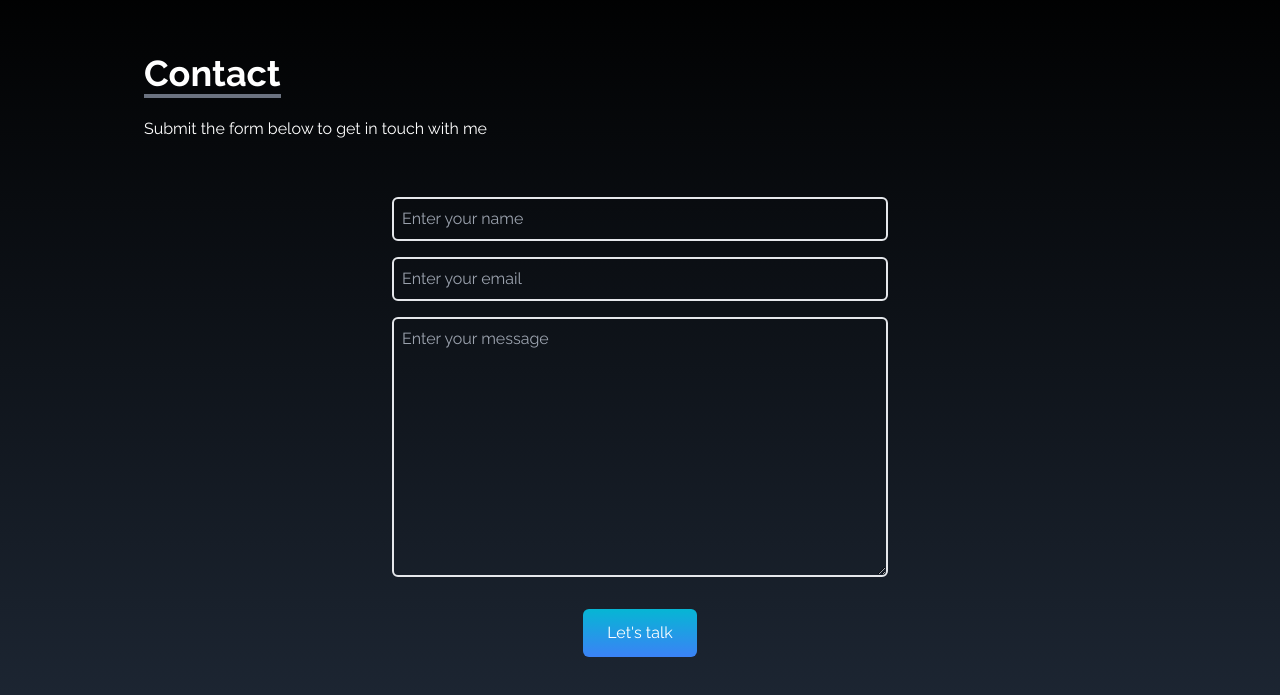
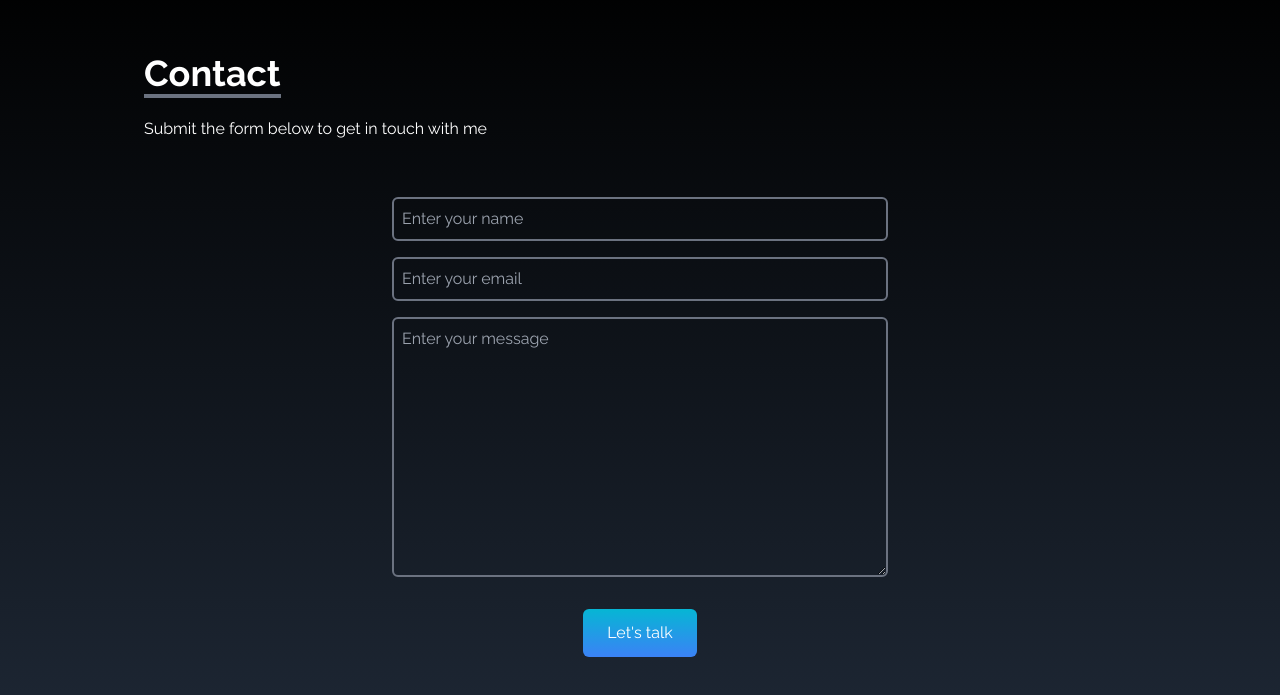
Before and after one commit to Luiz-Fel/luiz-fel-portfolio, a React (Vite) app: page / in a window 1280 px wide. Shown: the part 3039-3734 px from the top of the page. Built offline with nearby package versions, Linux system fonts and the light colour scheme; no server answers.

Commit message:
Updated styles

```diff
--- a/src/components/Contact.jsx
+++ b/src/components/Contact.jsx
@@ -50,21 +50,21 @@
               name="name"
               placeholder="Enter your name"
               onChange={(e) => setName(e.target.value)}
-              className="p-2 bg-transparent border-2 rounded-md text-white focus:outline-none"
+              className="p-2 bg-transparent border-2 border-gray-500 focus:border-white rounded-md text-white focus:outline-none"
             />
             <input
               type="text"
               name="email"
               placeholder="Enter your email"
               onChange={((e) => setEmail(e.target.value))}
-              className="my-4 p-2 bg-transparent border-2 rounded-md text-white focus:outline-none"
+              className="my-4 p-2 bg-transparent border-2 border-gray-500 focus:border-white rounded-md text-white focus:outline-none"
             />
             <textarea
               name="message"
               placeholder="Enter your message"
               rows="10"
               onChange={((e) => setMessage(e.target.value))}
-              className="p-2 bg-transparent border-2 rounded-md text-white focus:outline-none"
+              className="p-2 bg-transparent border-2 border-gray-500 focus:border-white rounded-md text-white focus:outline-none"
             ></textarea>
 
             <button className="text-white bg-gradient-to-b from-cyan-500 to-blue-500 px-6 py-3 my-8 mx-auto flex items-center rounded-md hover:scale-110 duration-300">
```
